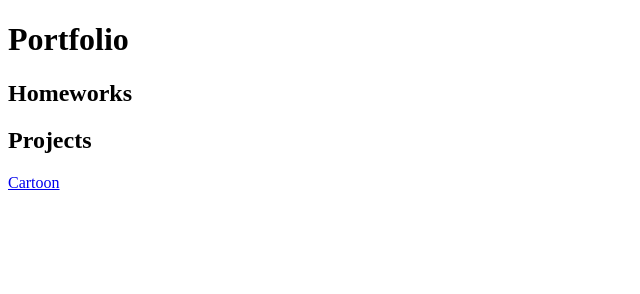
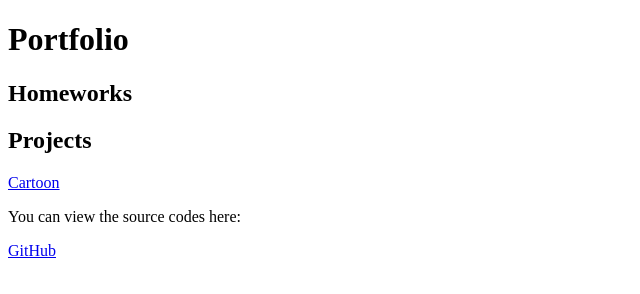
Before and after one commit to kevvchen/CISC3610, a plain HTML site: page index.html in a window 1280 px wide. Shown: the whole page, without its empty margins (0-640 px from the left). Drawn offline with Linux system fonts and the light colour scheme.

Commit message:
Edited index.html and script.js

```diff
--- a/index.html
+++ b/index.html
@@ -15,5 +15,9 @@
         <h2>Projects</h2>
         <a href="cartoon/index.html">Cartoon</a>
     </div>
+    <div>
+        <p>You can view the source codes here:</p>
+        <a href="https://github.com/kevvchen/CISC3610.git">GitHub</a>
+    </div>
 </body>
 </html>
```
Also changed, not shown: cartoon/index.html (+1 -0 lines).
